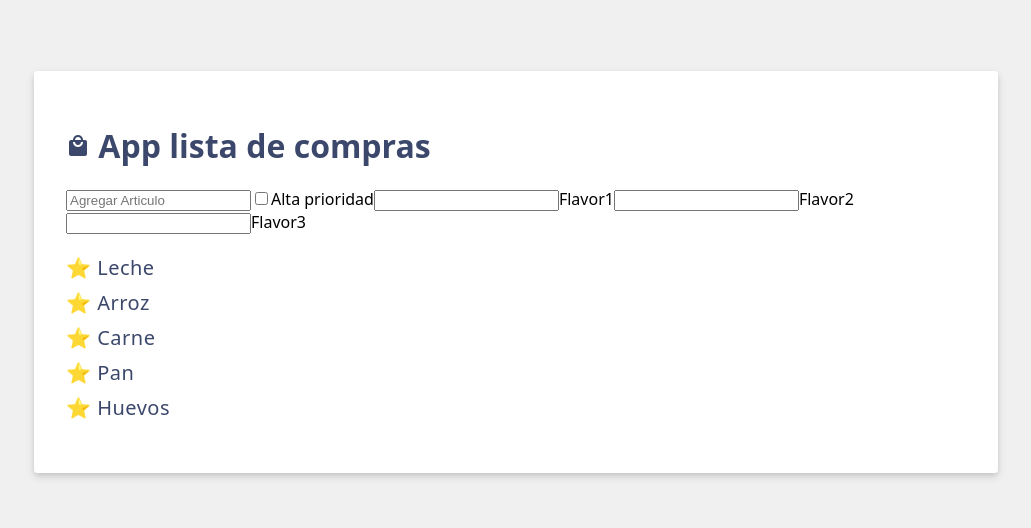
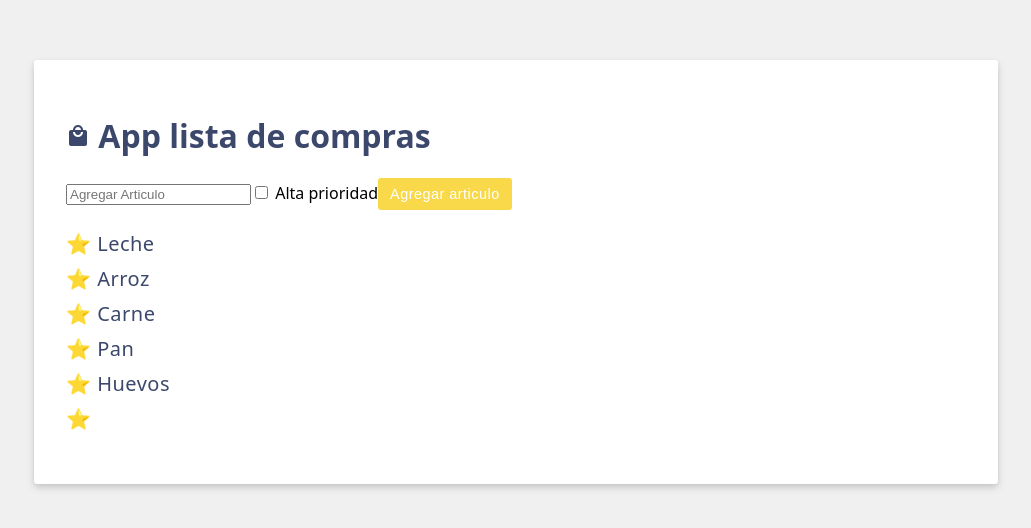
Before and after one commit to ErikMT24/Vue.js-ShoppingCart, a Vue app: page / in a window 1280 px wide. Shown: the part 128-656 px from the top of the page, without its empty margins (124-1155 px from the left). Built offline with nearby package versions, Linux system fonts and the light colour scheme.

Commit message:
⭐FEAT: Usa el funcionamiento del formulario para capturar eventos

```diff
--- a/src/App.vue
+++ b/src/App.vue
@@ -4,7 +4,7 @@
 import { ref } from 'vue'
 // Creando una referencia reactiva
 // de tipo string
-const header = ref (' App lista de compras');
+const header = ref ('App lista de compras');
 //const bag = ref('<i class="material-icons shopping-cart-icon">local_mall</i>')
 const shoppingIcon = ref('material-icons shopping-cart-icon');
 //Creando una referencia reactiva
@@ -18,21 +18,30 @@ const items = ref([
 ]);
 const newItem = ref('');
 const newItemHighPriority = ref(false);
+//Metodos
+const saveItems = () => {};
+//Agrega un nuevo elemento a la lista
+//Proveniente de la caja de texto
+items.value.push({id: items.value.length, label: newItem.value})
+//Borramos el contenido de la caja de texto
+newItem.value="";
 </script>
 
 <template>
    <h1> <i :class="shoppingIcon">local_mall</i> <span v-html="bag"></span> {{ header }} </h1>
-   <div class="Add-Item form">
-      <input v-model="newItem" type="text" placeholder="Agregar Articulo">
+   <form v-on:submit.prevent="saveItems"
+    class="Add-Item form">
+      <input v-model="newItem" type="text"
+      placeholder="Agregar Articulo">
    <!-- Radio Button -->
-      <label><input type="checkbox" v-model="newItemHighPriority">Alta prioridad</label>
-      <!-- Helados-->
-      <label><input type="checkbox>">Flavor1</label>
-      <label><input type="checkbox>">Flavor2</label>
-      <label><input type="checkbox>">Flavor3</label>
-   </div>
+      <label><input type="checkbox" v-model="newItemHighPriority">
+         Alta prioridad</label>
+      <!-- Button-->
+      <button class="btn btn-primary">
+      Agregar articulo</button>
+</form>
    <ul>
-    <li v-for="({id,label}, ) in items" v-bind:key="id">⭐  {{ label }}</li>
+    <li v-for="({id,label}, ) in items" v-bind:key="id">⭐ {{ label }}</li>
    </ul>
 </template>
 <style scoped>
```
